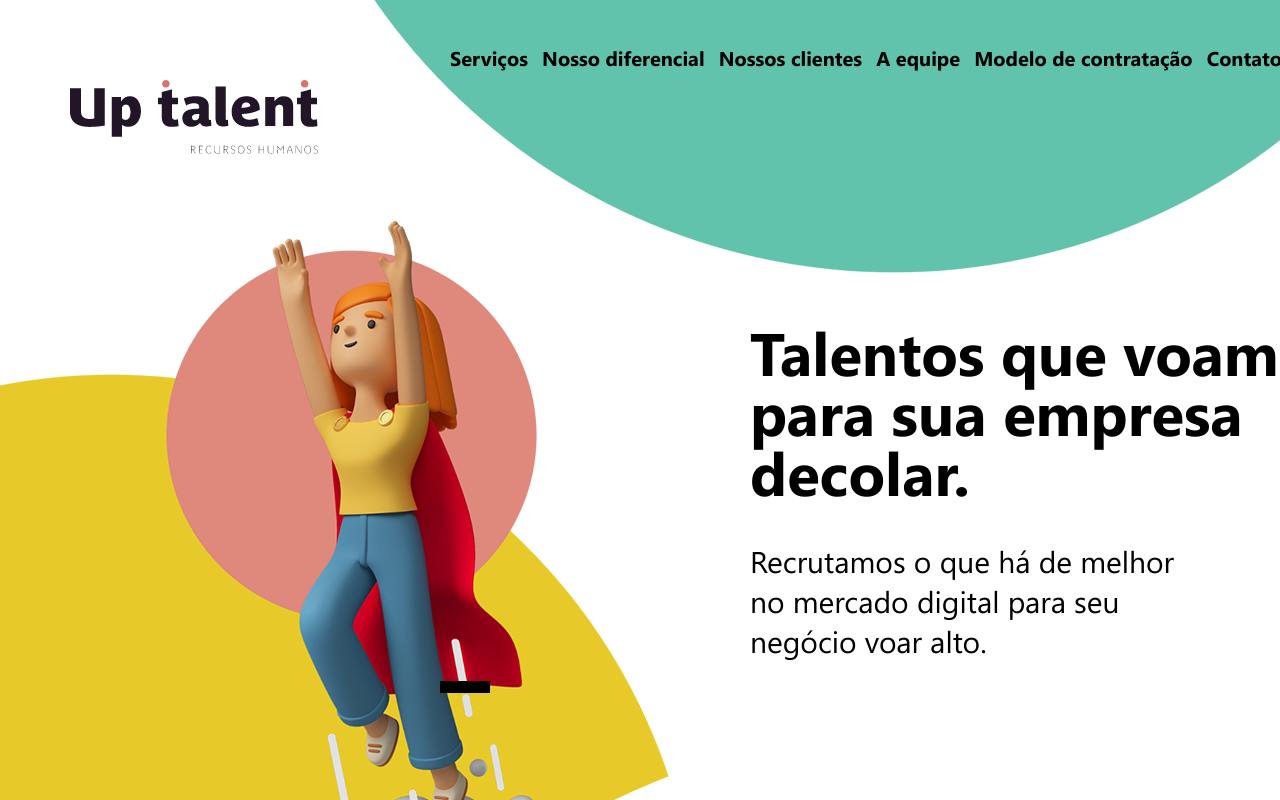
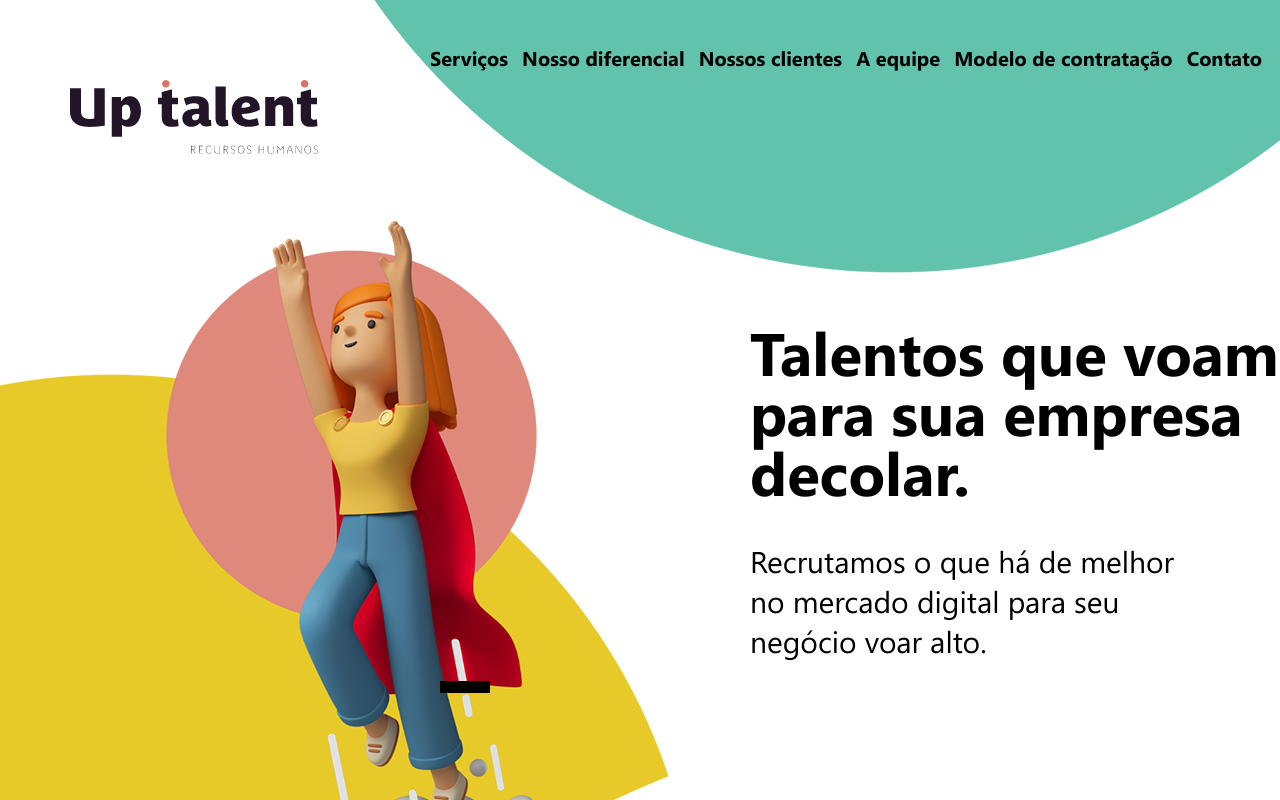
Before and after one commit to glhermepaiva/lp_uptalent, a Next.js app: page / in a window 1280 px wide. Shown: the top 800 px of the page. Built offline with nearby package versions, Linux system fonts and the light colour scheme.

Commit message:
Tentando corrigir tamanho da barra de menu

```diff
--- a/src/styles/index.module.css
+++ b/src/styles/index.module.css
@@ -1256,7 +1256,7 @@
     .menuOpcoes {
         display: flex;
         justify-content: space-between;
-        margin: -210px 20px 0 450px;
+        margin: -210px 20px 0 430px;
         font-size: 20px;
         font-weight: bold;
         width: 65vw;
```
